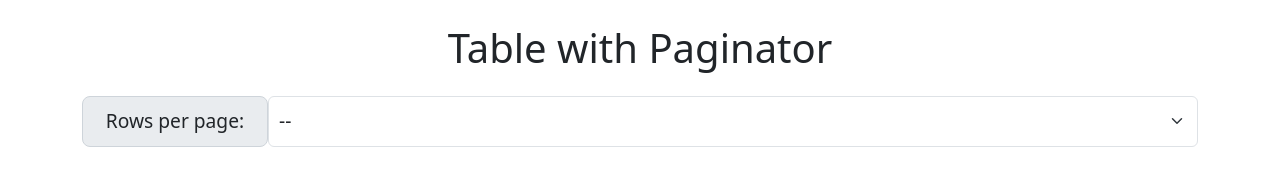
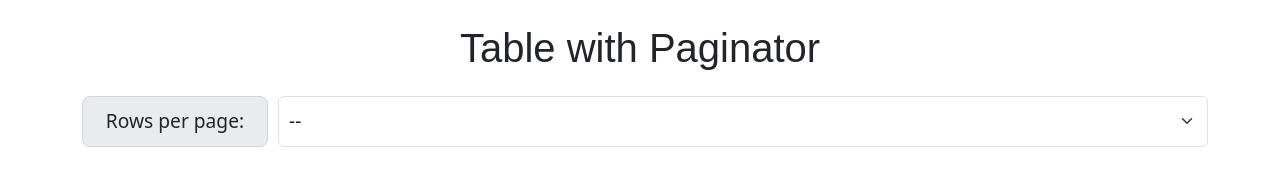
Before and after one commit to Sharavanakumar35/paginator, a plain HTML site: page index.html in a window 1280 px wide. Drawn offline with nearby package versions, Linux system fonts and the light colour scheme; no server answers.

Commit message:
few changes

```diff
--- a/css/style.css
+++ b/css/style.css
@@ -59,4 +59,13 @@ table {
     padding: 10px !important;
     display: flex;
     font-size: 1.2rem !important;
+    margin-left: 10px !important;
   }
+
+  button {
+    box-shadow: 0 0 5px 0px;
+  }
+
+  .titleCSS {
+    font-family: "Raleway", sans-serif;
+  }
--- a/index.html
+++ b/index.html
@@ -9,7 +9,7 @@
     rel="stylesheet" integrity="sha384-T3c6CoIi6uLrA9TneNEoa7RxnatzjcDSCmG1MXxSR1GAsXEV/Dwwykc2MPK8M2HN" crossorigin="anonymous">
 </head>
 <body>
-    <h1 class="d-flex justify-content-center my-4" style="font-family: system-ui, -apple-system, BlinkMacSystemFont, 'Segoe UI', Roboto, Oxygen, Ubuntu, Cantarell, 'Open Sans', 'Helvetica Neue', sans-serif;">Table with Paginator</h1>
+    <h1 class="d-flex justify-content-center my-4 titleCSS">Table with Paginator</h1>
 
     <div class="container">
         <div class="rows-input mb-3 col-12">
```
